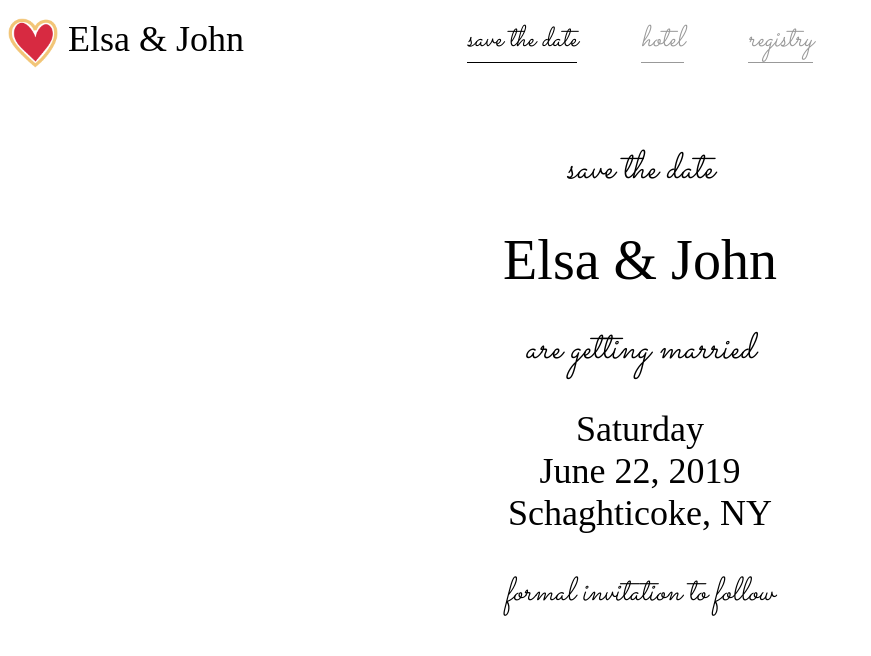
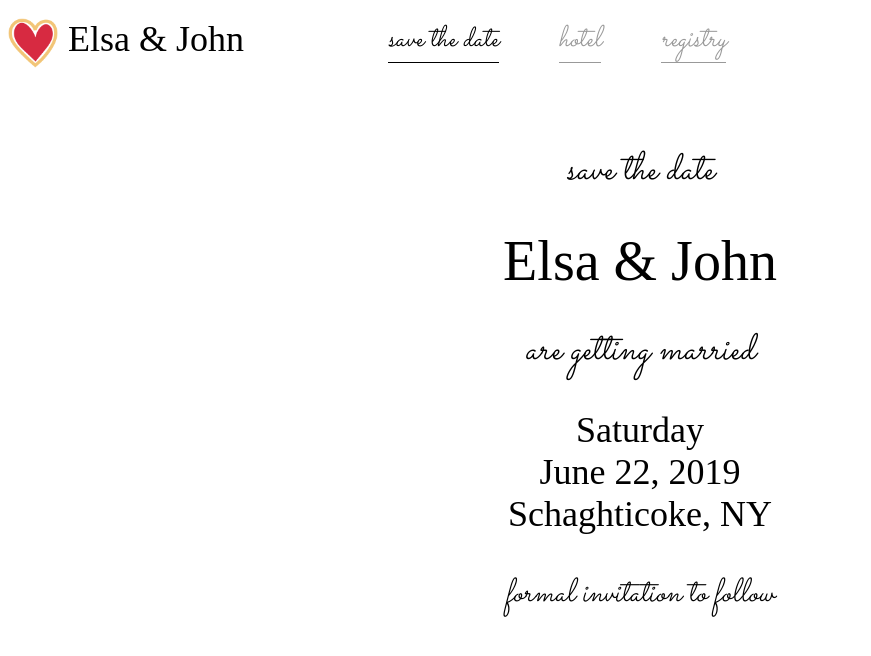
Before and after one commit to gonsie/gonsie.github.io, a Jekyll site: the page built from wedding/std.md, in a window 1280 px wide. Shown: the top 656 px of the page, without its empty margins (0-871 px from the left). Built offline with Jekyll 4.4.1, drawn with Linux system fonts in a browser that asks for light colours; some web fonts are replaced.

Commit message:
better dynamic menu

```diff
--- a/css/wedding-stylesheet.css
+++ b/css/wedding-stylesheet.css
@@ -43,17 +43,22 @@
     font-family: 'Cormorant Upright', serif;
     font-weight: 300;
     font-size: 24px;
-    height: 36px;
-    position: absolute;
+    height: 50px;
+    width: 350px;
+    float: left;
+    text-align: left;
 }
 
 .logo h2 {
     padding: 0px 10px;
     text-align: left;
     position: absolute;
-    width: 300px;
     display: inline;
     color: #000;
+}
+
+nav {
+    display: table-row;
 }
 
 nav a {
@@ -64,7 +69,7 @@
     text-decoration: none;
     border-bottom: 1px solid;
     margin: 0 30px;
-    position: relative;
+    display: inline-flex;
 }
 
 .active {
```
